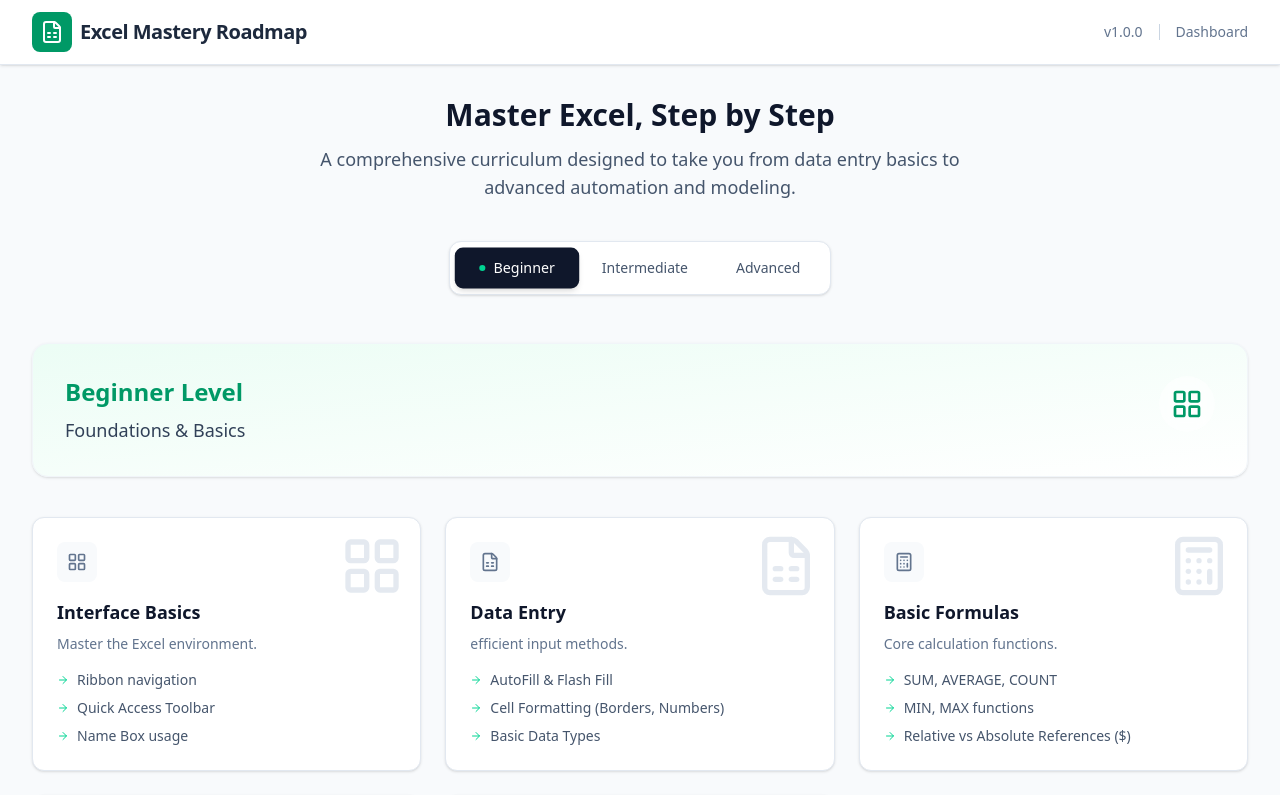
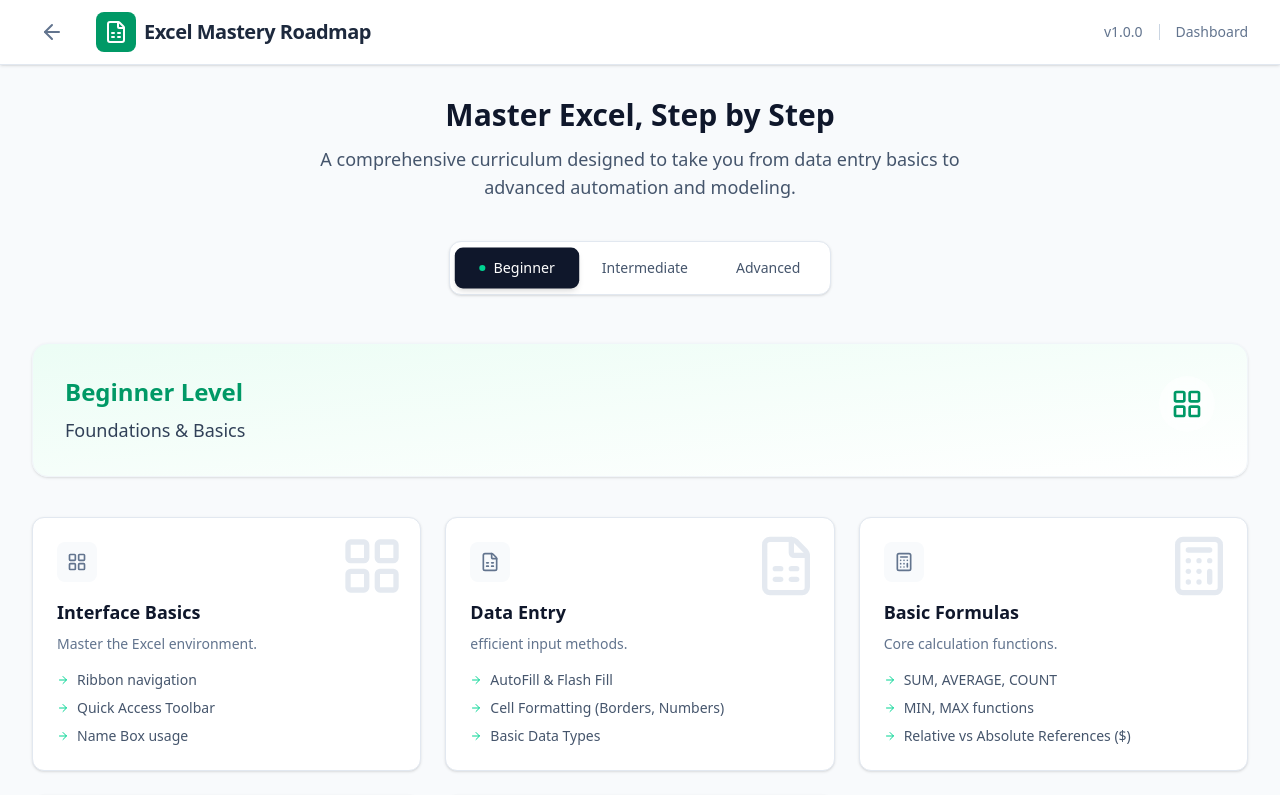
Before and after one commit to rvazz2/ry-quant, a Next.js app in the folder frontend/: page /excel in a window 1280 px wide. Shown: the top 795 px of the page. Built offline with nearby package versions, Linux system fonts and the light colour scheme.

Commit message:
Add back button to Excel Dashboard

```diff
--- a/frontend/app/excel/page.tsx
+++ b/frontend/app/excel/page.tsx
@@ -15,8 +15,10 @@ import {
   TrendingUp,
   LayoutGrid,
   CheckCircle2,
+  ArrowLeft,
   ArrowRight
 } from 'lucide-react';
+import Link from 'next/link';
 import clsx from 'clsx';
 
 type Level = 'Beginner' | 'Intermediate' | 'Advanced';
@@ -190,6 +192,9 @@ export default function ExcelDashboard() {
       <header className="bg-white border-b border-slate-200 sticky top-0 z-10 shadow-sm">
         <div className="max-w-7xl mx-auto px-4 sm:px-6 lg:px-8 h-16 flex items-center justify-between">
           <div className="flex items-center gap-2">
+            <Link href="/" className="mr-4 p-2 hover:bg-slate-100 rounded-full transition-colors text-slate-500 hover:text-slate-800">
+              <ArrowLeft className="w-6 h-6" />
+            </Link>
             <div className="bg-emerald-600 p-2 rounded-lg">
               <FileSpreadsheet className="w-6 h-6 text-white" />
             </div>
```
